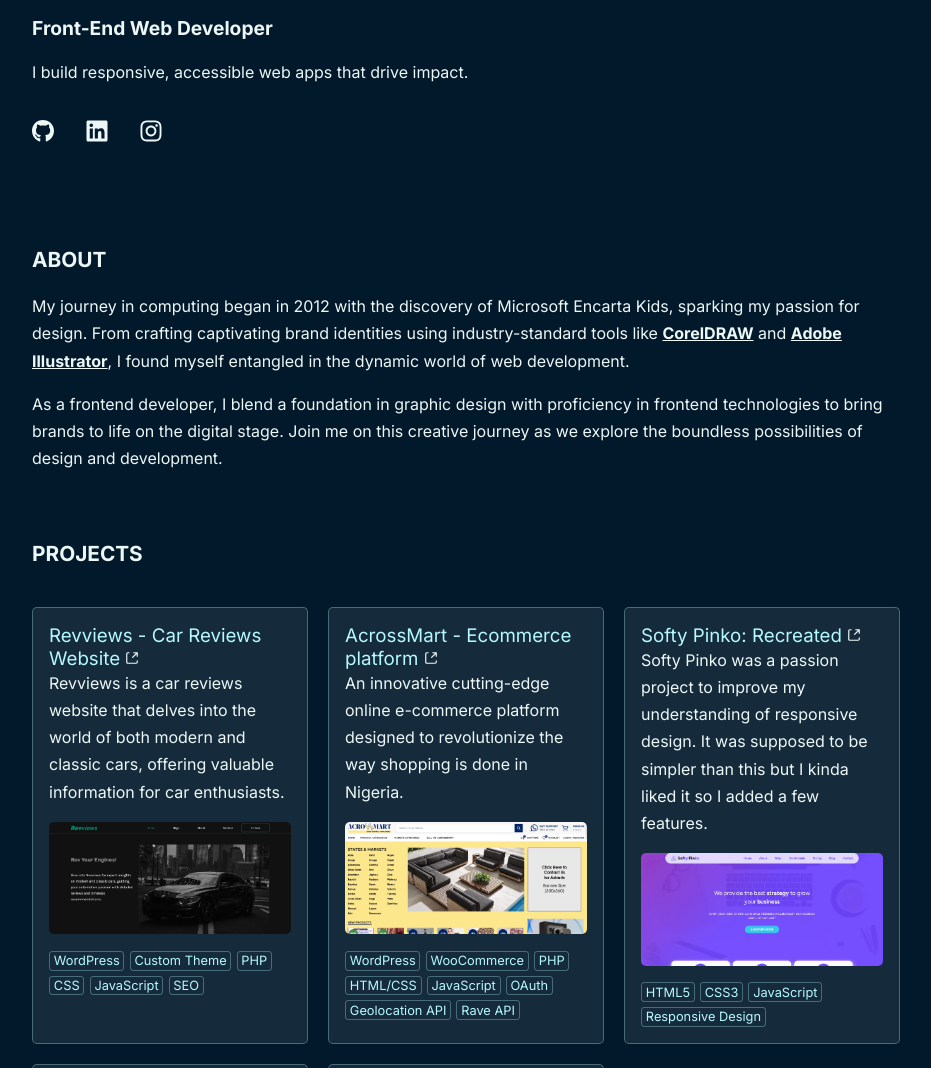
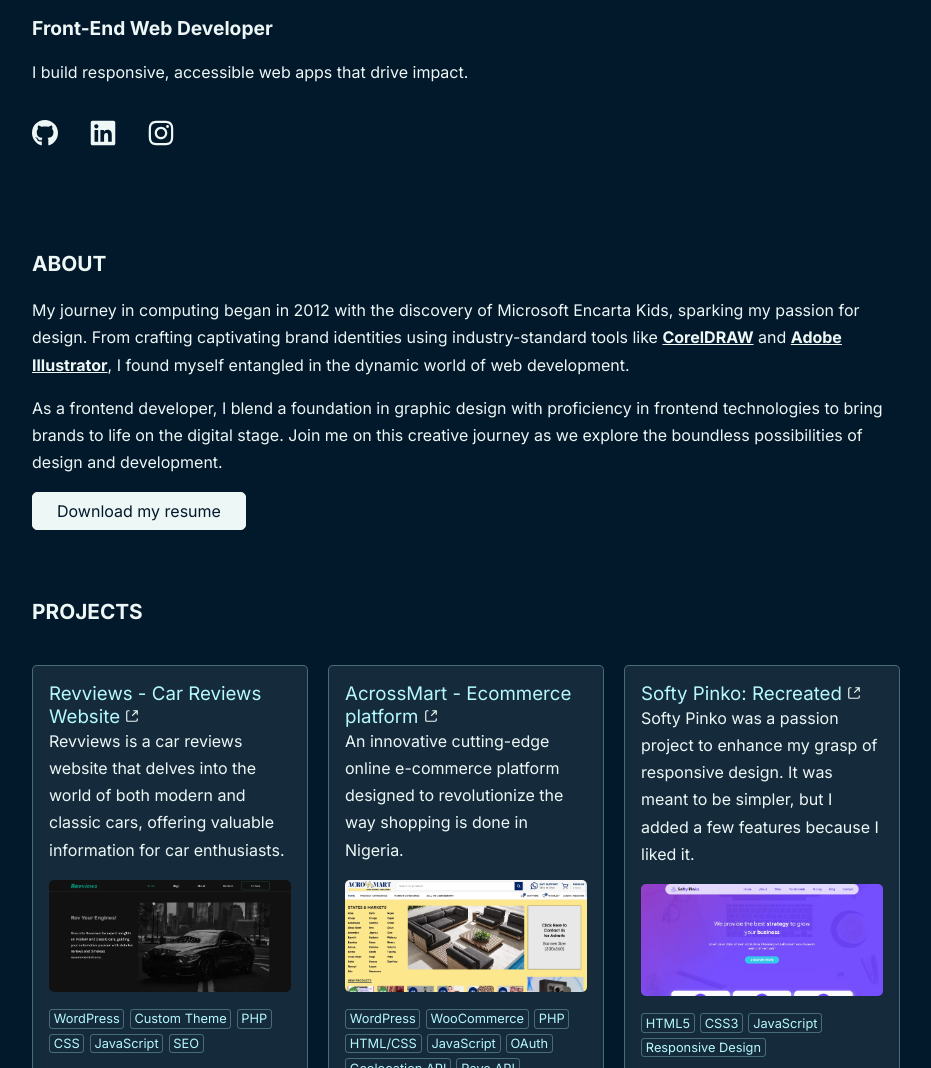
Before and after one commit to ebeeraheem/ebeesule, a plain HTML site: page index.html in a window 1280 px wide. Shown: the part 160-1228 px from the top of the page, without its empty margins (174-1105 px from the left). Drawn offline with Linux system fonts and the light colour scheme.

Commit message:
Added my resume file

```diff
--- a/index.html
+++ b/index.html
@@ -70,7 +70,7 @@
       <div class="hero-icons">
         <!-- Github -->
         <a href="https://github.com/ebeeraheem/" target="_blank" aria-label="GitHub profile link">
-          <svg xmlns="http://www.w3.org/2000/svg" height="16" width="15.5" viewBox="0 0 496 512">
+          <svg xmlns="http://www.w3.org/2000/svg" height="16" width="14" viewBox="0 0 496 512">
             <!--!Font Awesome Free 6.5.1 by @fontawesome - https://fontawesome.com License - https://fontawesome.com/license/free Copyright 2023 Fonticons, Inc.-->
             <path
               d="M165.9 397.4c0 2-2.3 3.6-5.2 3.6-3.3 .3-5.6-1.3-5.6-3.6 0-2 2.3-3.6 5.2-3.6 3-.3 5.6 1.3 5.6 3.6zm-31.1-4.5c-.7 2 1.3 4.3 4.3 4.9 2.6 1 5.6 0 6.2-2s-1.3-4.3-4.3-5.2c-2.6-.7-5.5 .3-6.2 2.3zm44.2-1.7c-2.9 .7-4.9 2.6-4.6 4.9 .3 2 2.9 3.3 5.9 2.6 2.9-.7 4.9-2.6 4.6-4.6-.3-1.9-3-3.2-5.9-2.9zM244.8 8C106.1 8 0 113.3 0 252c0 110.9 69.8 205.8 169.5 239.2 12.8 2.3 17.3-5.6 17.3-12.1 0-6.2-.3-40.4-.3-61.4 0 0-70 15-84.7-29.8 0 0-11.4-29.1-27.8-36.6 0 0-22.9-15.7 1.6-15.4 0 0 24.9 2 38.6 25.8 21.9 38.6 58.6 27.5 72.9 20.9 2.3-16 8.8-27.1 16-33.7-55.9-6.2-112.3-14.3-112.3-110.5 0-27.5 7.6-41.3 23.6-58.9-2.6-6.5-11.1-33.3 2.6-67.9 20.9-6.5 69 27 69 27 20-5.6 41.5-8.5 62.8-8.5s42.8 2.9 62.8 8.5c0 0 48.1-33.6 69-27 13.7 34.7 5.2 61.4 2.6 67.9 16 17.7 25.8 31.5 25.8 58.9 0 96.5-58.9 104.2-114.8 110.5 9.2 7.9 17 22.9 17 46.4 0 33.7-.3 75.4-.3 83.6 0 6.5 4.6 14.4 17.3 12.1C428.2 457.8 496 362.9 496 252 496 113.3 383.5 8 244.8 8zM97.2 352.9c-1.3 1-1 3.3 .7 5.2 1.6 1.6 3.9 2.3 5.2 1 1.3-1 1-3.3-.7-5.2-1.6-1.6-3.9-2.3-5.2-1zm-10.8-8.1c-.7 1.3 .3 2.9 2.3 3.9 1.6 1 3.6 .7 4.3-.7 .7-1.3-.3-2.9-2.3-3.9-2-.6-3.6-.3-4.3 .7zm32.4 35.6c-1.6 1.3-1 4.3 1.3 6.2 2.3 2.3 5.2 2.6 6.5 1 1.3-1.3 .7-4.3-1.3-6.2-2.2-2.3-5.2-2.6-6.5-1zm-11.4-14.7c-1.6 1-1.6 3.6 0 5.9 1.6 2.3 4.3 3.3 5.6 2.3 1.6-1.3 1.6-3.9 0-6.2-1.4-2.3-4-3.3-5.6-2z" />
@@ -120,6 +120,9 @@
         digital stage. Join me on this creative journey as we explore the
         boundless possibilities of design and development.
       </p>
+
+      <a class="link-button" href="assets/Ibrahim_Suleiman_Resume.pdf" download="Ibrahim_Suleiman_Resume.pdf"
+        title="Grab a copy of my resume.">Download my resume</a>
     </section>
     <!-- About section end -->
 
@@ -187,9 +190,8 @@
               </svg></span></a>
         </h3>
         <p>
-          Softy Pinko was a passion project to improve my understanding of
-          responsive design. It was supposed to be simpler than this but I
-          kinda liked it so I added a few features.
+          Softy Pinko was a passion project to enhance my grasp of responsive design. It was meant to be simpler, but I
+          added a few features because I liked it.
         </p>
         <img src="images/softy-pinko.webp" width="235" height="109" alt="Hero section of the Softy Pinko project" />
         <ul class="tech-stack">
--- a/style.css
+++ b/style.css
@@ -176,8 +176,8 @@ main h1 {
   padding-block: 2em;
 }
 .hero-icons svg {
-  height: 24px;
-  width: 22px;
+  height: 28px;
+  width: 26px;
   fill: #edf7f6;
 }
 
```
Also changed, not shown: 1 other file.
